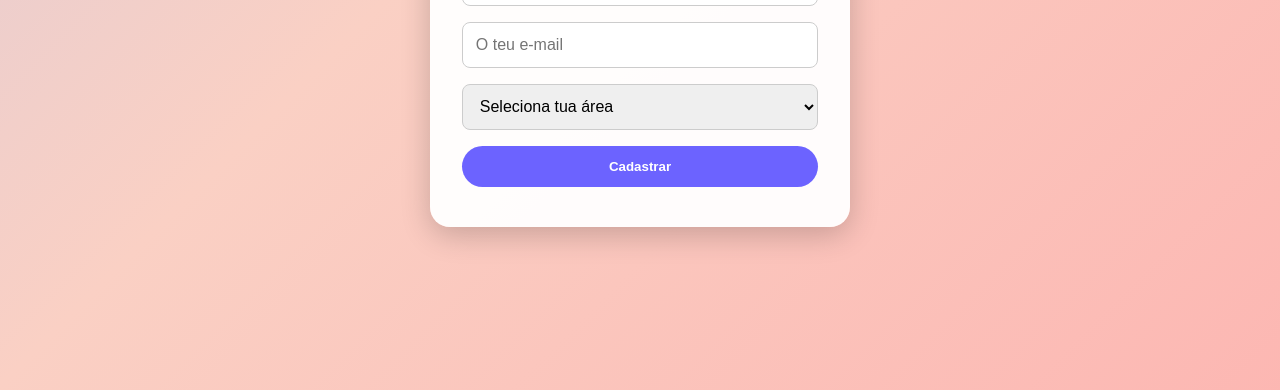
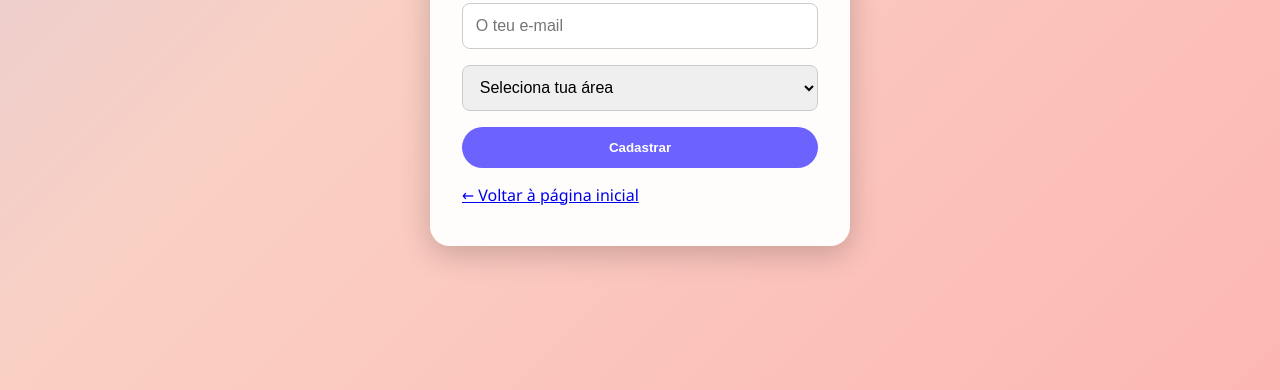
Before and after one commit to JOKAA222/antoniopmsite, a plain HTML site: page Cadastro.html in a window 1280 px wide. Shown: the part 410-800 px from the top of the page. Drawn offline with Linux system fonts and the light colour scheme.

Commit message:
Update Cadastro.html

```diff
--- a/Cadastro.html
+++ b/Cadastro.html
@@ -132,6 +132,7 @@
         <option value="outro">Outro</option>
       </select>
       <button type="submit">Cadastrar</button>
+      <p><a href=index.html>← Voltar à página inicial</a></p>
     </form>
   </div>
 </body>
```
